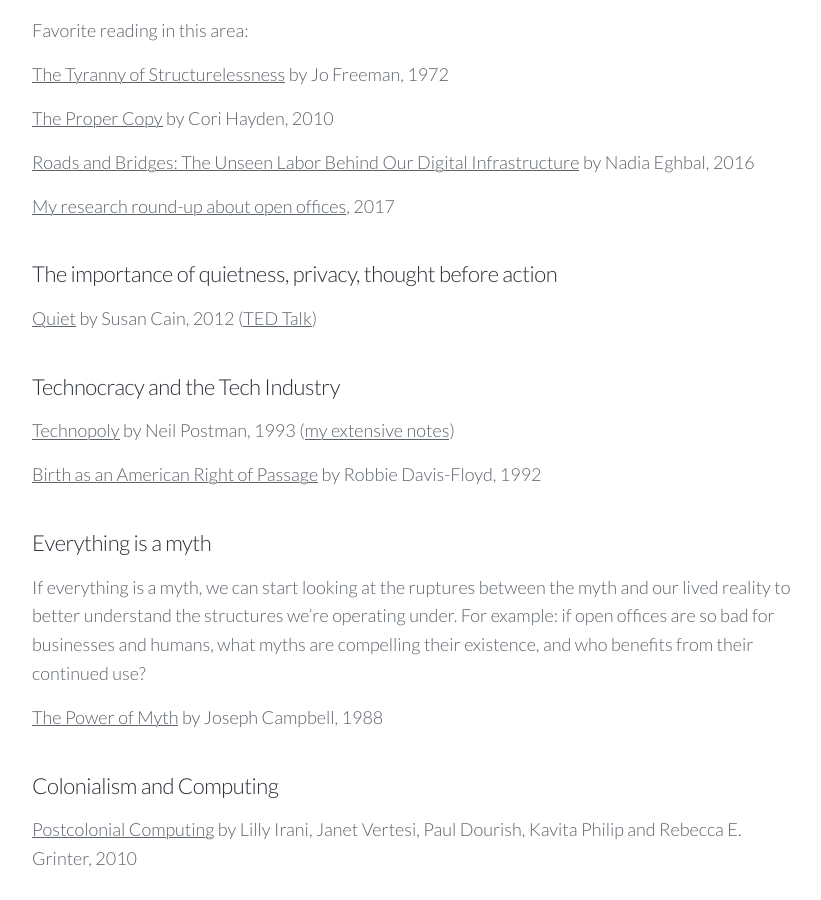
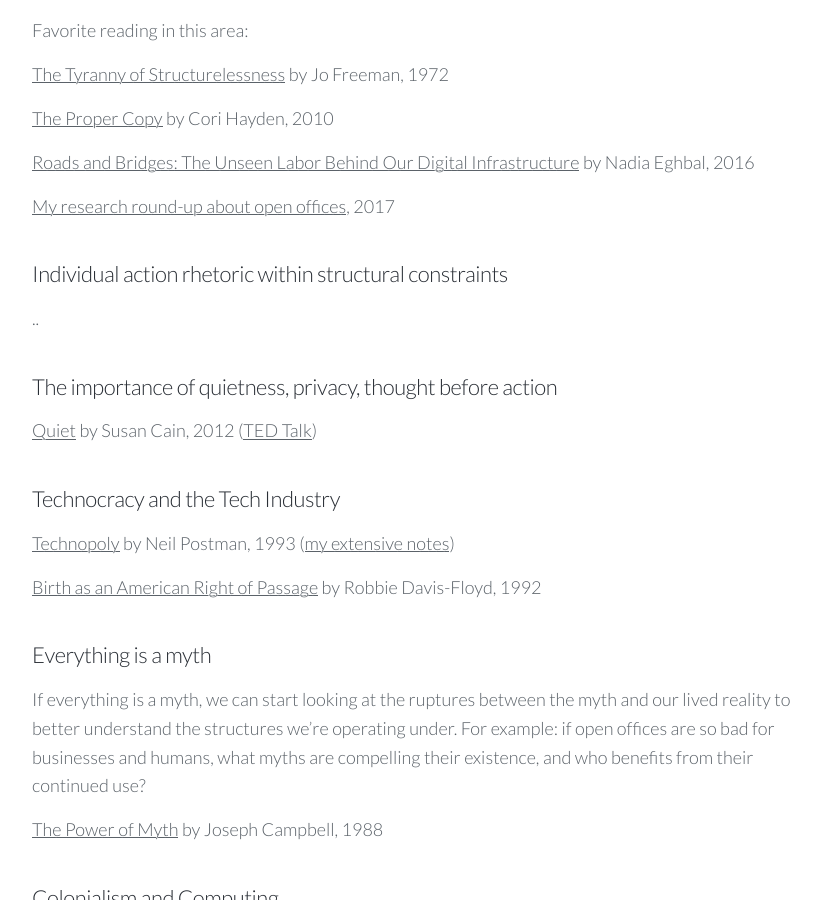
Before and after one commit to venetucci/personal-website, a Jekyll site: the page built from _pages/about.md, in a window 1280 px wide and 900 px high, scrolled down 1364 px. Shown: the whole window, without its empty margins (224-1045 px from the left). Built offline with Jekyll 4.4.1, drawn with Linux system fonts in a browser that asks for light colours; nearby versions of some CDN libraries.

Commit message:
Update from Forestry.io Michelle Venetucci Harvey updated _pages/about.md

```diff
--- a/_pages/about.md
+++ b/_pages/about.md
@@ -35,6 +35,10 @@ Favorite reading in this area:
 
 [My research round-up about open offices](https://code.likeagirl.io/a-research-roundup-to-show-that-your-office-layout-is-toxic-and-some-tips-for-making-it-better-8434864b0ab2), 2017
 
+### Individual action rhetoric within structural constraints
+
+..
+
 ### The importance of quietness, privacy, thought before action
 
 [Quiet](https://www.goodreads.com/book/show/8520610-quiet) by Susan Cain, 2012 ([TED Talk](https://www.ted.com/talks/susan_cain_the_power_of_introverts?language=en))
```
